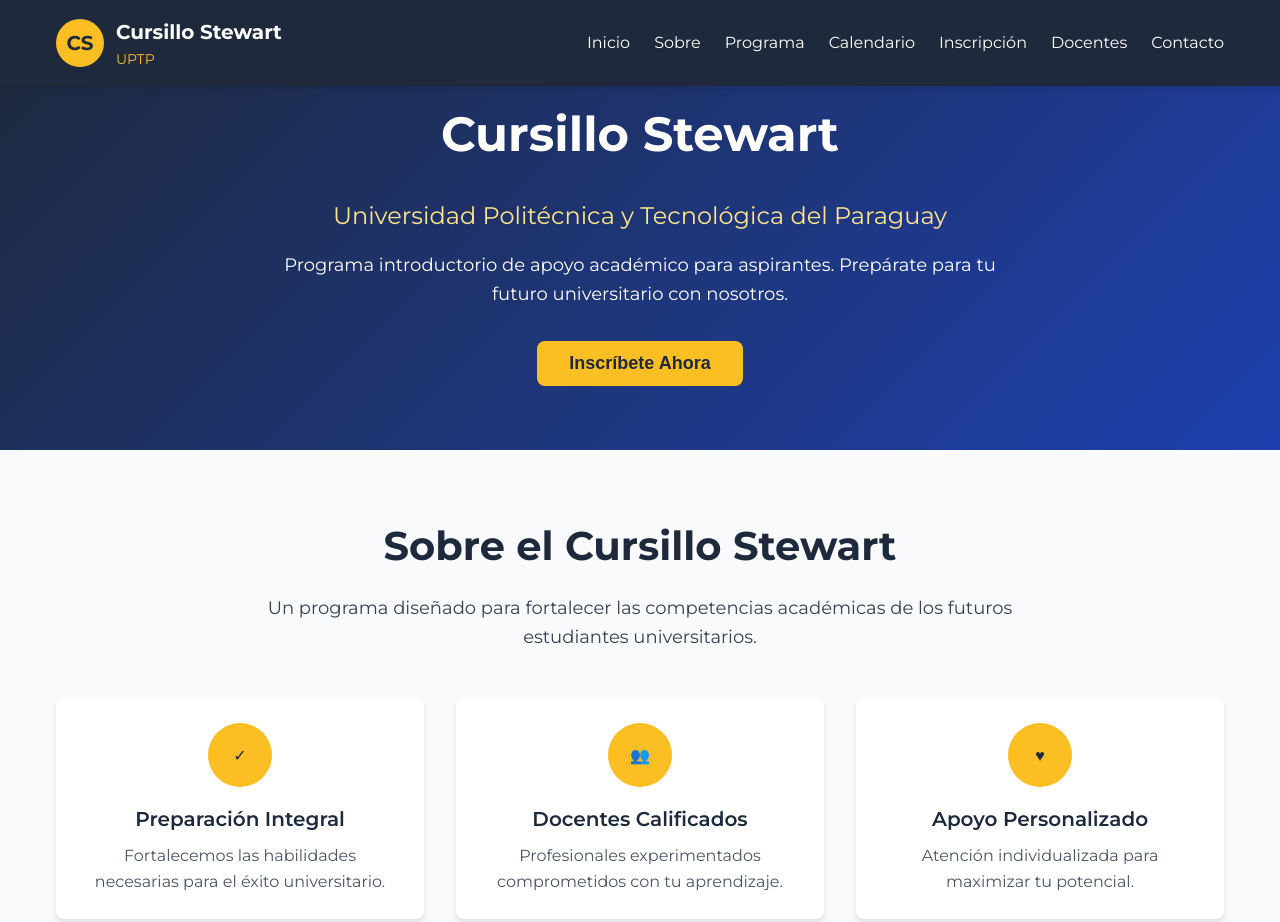
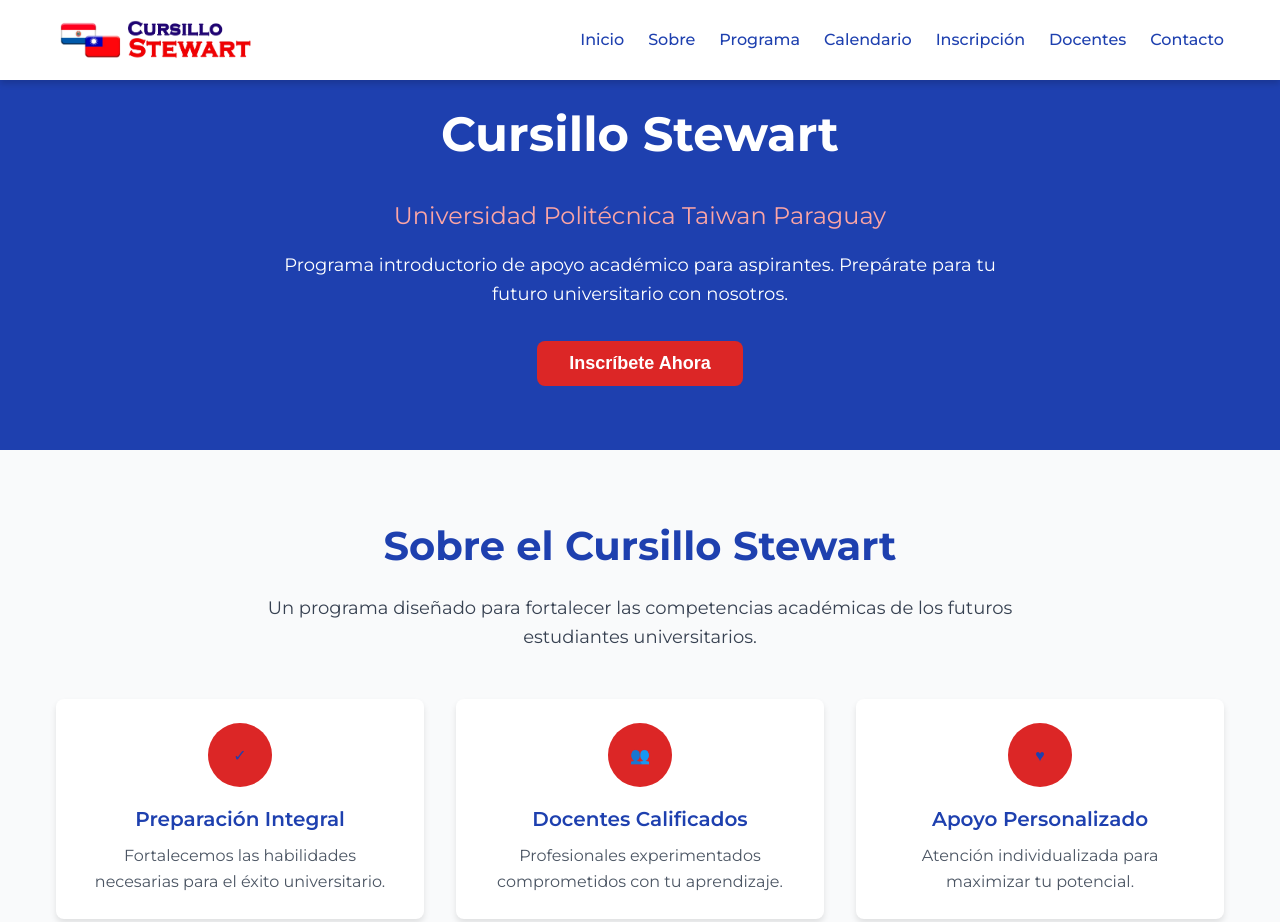
Before and after one commit to MatiasVeraG/Cursillo-Stewart, a plain HTML site: page index.html in a window 1280 px wide. Shown: the top 922 px of the page. Drawn offline with Linux system fonts and the light colour scheme.

Commit message:
feat: actualizar diseño y colores del sitio web
- Cambiar nombre de universidad a 'Universidad Politécnica Taiwan Paraguay'
- Implementar nueva paleta de colores roja y azul acorde al logo
- Cambiar encabezado de azul marino a blanco para mejor visibilidad
- Agregar soporte para logo personalizado en header y footer
- Crear estructura de carpetas para imágenes
- Mejorar contraste y legibilidad de la navegación

```diff
--- a/index.html
+++ b/index.html
@@ -13,13 +13,7 @@
             <div class="header-content">
                 <!-- Logo -->
                 <div class="logo">
-                    <div class="logo-circle">
-                        <span>CS</span>
-                    </div>
-                    <div class="logo-text">
-                        <h1>Cursillo Stewart</h1>
-                        <p>UPTP</p>
-                    </div>
+                    <img src="images/logo-cursillo-stewart.png" alt="Cursillo Stewart Logo" class="logo-image">
                 </div>
 
                 <!-- Navigation Menu -->
@@ -56,7 +50,7 @@
     <section id="inicio" class="banner">
         <div class="container">
             <h2>Cursillo Stewart</h2>
-            <p class="subtitle">Universidad Politécnica y Tecnológica del Paraguay</p>
+            <p class="subtitle">Universidad Politécnica Taiwan Paraguay</p>
             <p class="description">Programa introductorio de apoyo académico para aspirantes. Prepárate para tu futuro universitario con nosotros.</p>
             <button class="btn-primary">
                 Inscríbete Ahora
@@ -429,13 +423,9 @@
             <div class="footer-grid">
                 <div>
                     <div class="footer-logo">
-                        <div class="footer-logo-circle">CS</div>
-                        <div class="footer-logo-text">
-                            <h3>Cursillo Stewart</h3>
-                            <p>UPTP</p>
-                        </div>
+                        <img src="images/logo-cursillo-stewart.png" alt="Cursillo Stewart Logo" class="footer-logo-image">
                     </div>
-                    <p style="color: var(--gray-300); font-size: 0.875rem;">Preparándote para un futuro universitario exitoso en la Universidad Politécnica y Tecnológica del Paraguay.</p>
+                    <p style="color: var(--gray-300); font-size: 0.875rem;">Preparándote para un futuro universitario exitoso en la Universidad Politécnica Taiwan Paraguay.</p>
                 </div>
 
                 <div>
--- a/styles.css
+++ b/styles.css
@@ -16,9 +16,11 @@
 
 /* Color variables */
 :root {
-    --navy: #1e293b;
-    --gold: #fbbf24;
-    --light-gold: #fde68a;
+    --navy: #1e40af;
+    --blue: #3b82f6;
+    --light-blue: #93c5fd;
+    --red: #dc2626;
+    --light-red: #fca5a5;
     --white: #ffffff;
     --gray-50: #f9fafb;
     --gray-100: #f3f4f6;
@@ -26,6 +28,9 @@
     --gray-300: #d1d5db;
     --gray-600: #4b5563;
     --gray-700: #374151;
+    /* Legacy variables for compatibility */
+    --gold: #dc2626;
+    --light-gold: #fca5a5;
 }
 
 /* Utility classes */
@@ -41,12 +46,12 @@
 
 /* Header */
 header {
-    background-color: var(--navy);
+    background-color: var(--white);
     position: fixed;
     width: 100%;
     top: 0;
     z-index: 1000;
-    box-shadow: 0 4px 6px rgba(0, 0, 0, 0.1);
+    box-shadow: 0 4px 6px rgba(0, 0, 0, 0.15);
 }
 
 .header-content {
@@ -88,6 +93,14 @@
     margin: 0;
 }
 
+.logo-image {
+    height: 3rem;
+    width: auto;
+    max-width: 200px;
+    border-radius: 8px;
+    padding: 0.25rem;
+}
+
 /* Navigation */
 nav {
     display: flex;
@@ -95,20 +108,21 @@
 }
 
 nav a {
-    color: var(--white);
+    color: var(--navy);
     text-decoration: none;
     transition: color 0.3s ease;
+    font-weight: 500;
 }
 
 nav a:hover {
-    color: var(--gold);
+    color: var(--red);
 }
 
 .mobile-menu-btn {
     display: none;
     background: none;
     border: none;
-    color: var(--white);
+    color: var(--navy);
     font-size: 1.5rem;
     cursor: pointer;
 }
@@ -123,13 +137,13 @@
 .mobile-menu a {
     display: block;
     padding: 0.5rem 0;
-    color: var(--white);
+    color: var(--navy);
     text-decoration: none;
     transition: color 0.3s ease;
 }
 
 .mobile-menu a:hover {
-    color: var(--gold);
+    color: var(--red);
 }
 
 /* Banner */
@@ -148,7 +162,7 @@
 
 .banner .subtitle {
     font-size: 1.5rem;
-    color: var(--light-gold);
+    color: var(--light-red);
     margin-bottom: 1rem;
 }
 
@@ -161,8 +175,8 @@
 }
 
 .btn-primary {
-    background-color: var(--gold);
-    color: var(--navy);
+    background-color: var(--red);
+    color: var(--white);
     padding: 0.75rem 2rem;
     border: none;
     border-radius: 0.5rem;
@@ -175,7 +189,7 @@
 }
 
 .btn-primary:hover {
-    background-color: #f59e0b;
+    background-color: #b91c1c;
     transform: translateY(-2px);
 }
 
@@ -569,6 +583,15 @@
     margin: 0;
 }
 
+.footer-logo-image {
+    height: 2.5rem;
+    width: auto;
+    max-width: 150px;
+    background-color: rgba(255, 255, 255, 0.1);
+    border-radius: 6px;
+    padding: 0.2rem;
+}
+
 .footer h4 {
     font-weight: 600;
     font-size: 1.125rem;
```
Also changed, not shown: README.md, images/WhatsApp Image 2025-09-26 at 09.36.25 (1).jpeg (added), images/WhatsApp Image 2025-09-26 at 09.36.25.jpeg (added), images/WhatsApp Image 2025-09-26 at 09.36.26 (1).jpeg (added), images/WhatsApp Image 2025-09-26 at 09.36.26 (2).jpeg (added), images/WhatsApp Image 2025-09-26 at 09.36.26.jpeg (added), images/WhatsApp Image 2025-09-26 at 09.36.28.jpeg (added), images/logo-cursillo-stewart.png (added).
